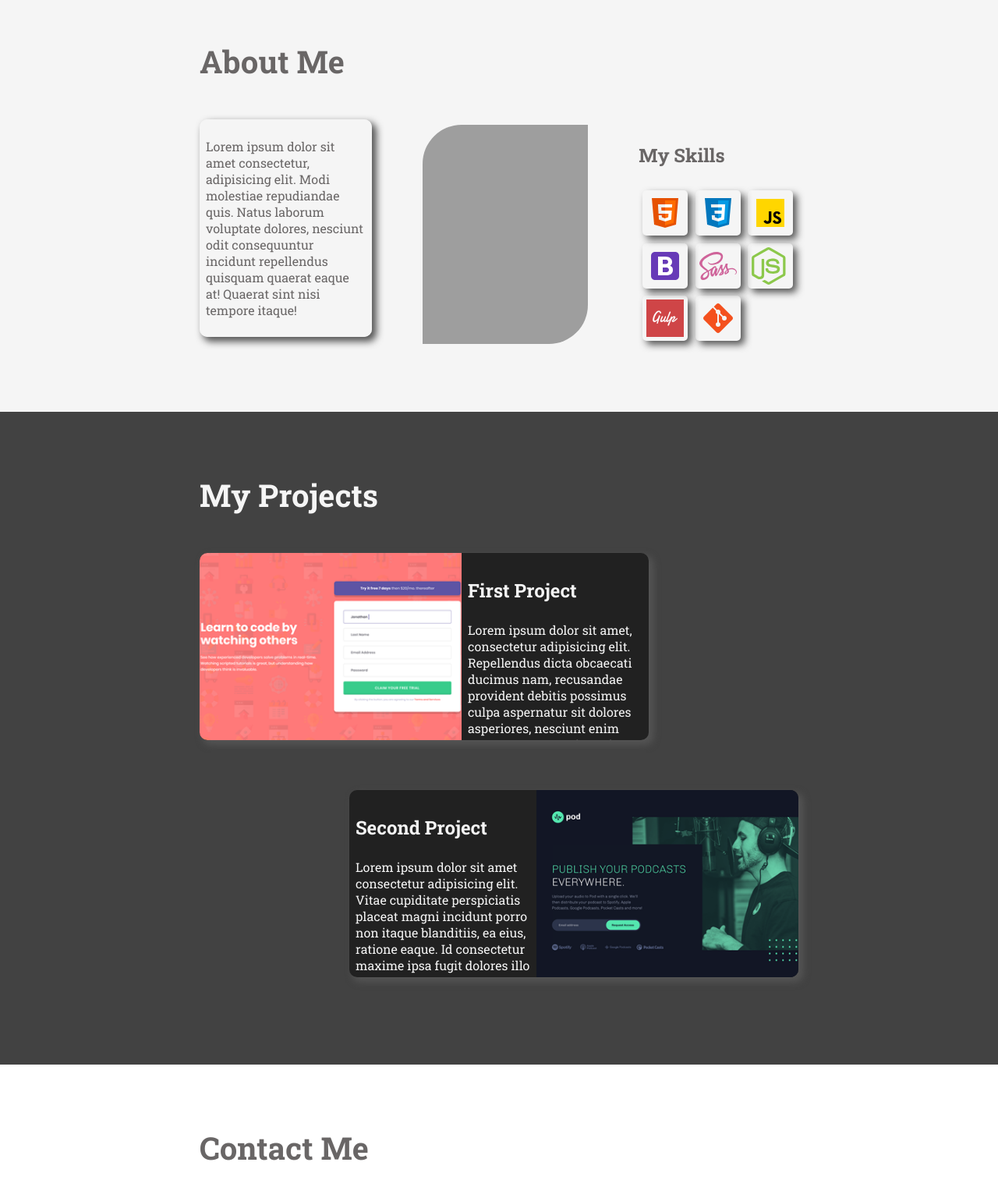
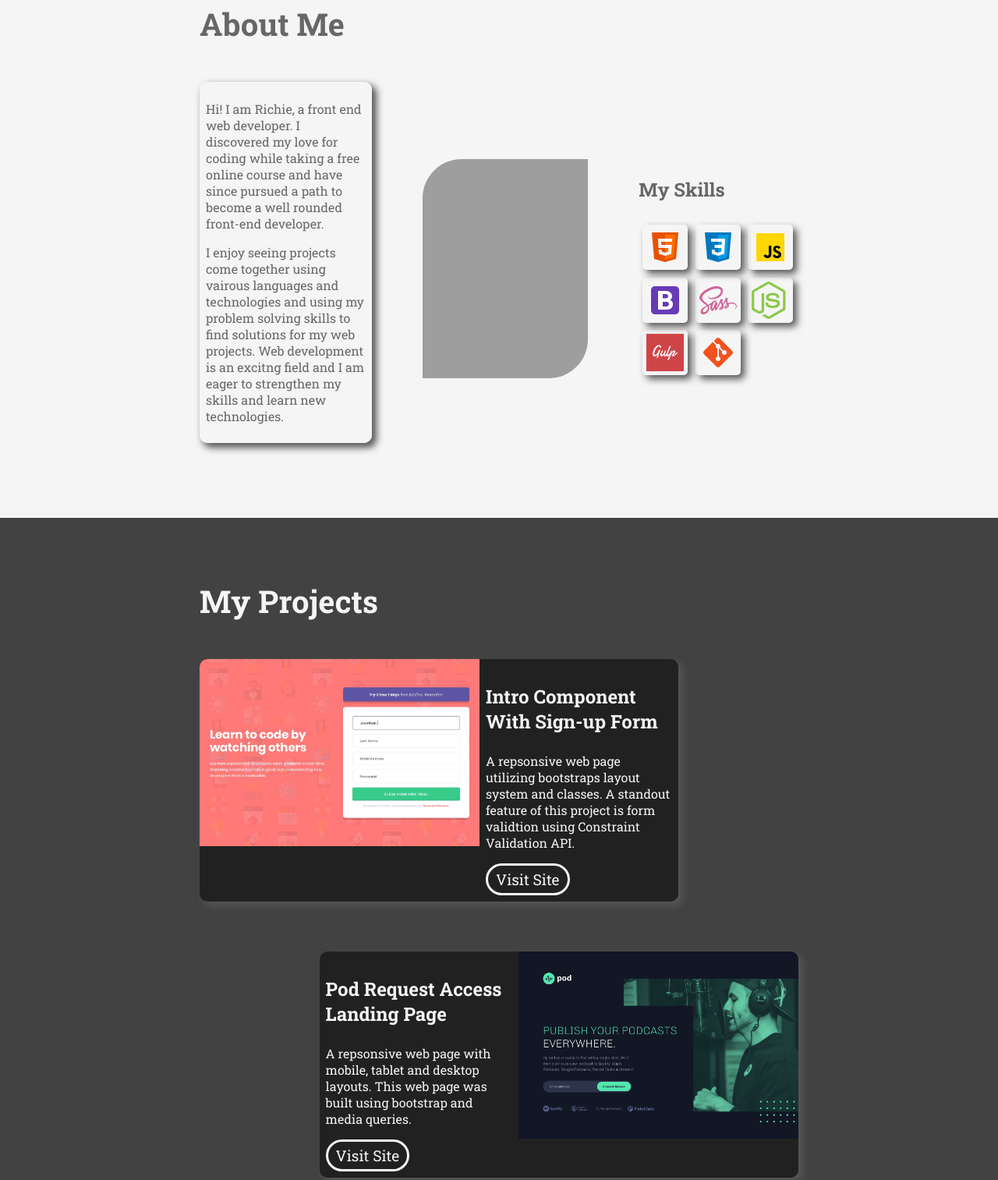
Before and after one commit to UnChich/Rich-Web-Development, a website: page index.html in a window 1280 px wide. Shown: the part 860-2373 px from the top of the page at 78% size. Drawn offline with Linux system fonts and the light colour scheme; grey boxes are pictures that could not be loaded.

Commit message:
about me, project descriptions and layout fix

```diff
--- a/css/styles.scss
+++ b/css/styles.scss
@@ -1,5 +1,5 @@
 @import url("https://fonts.googleapis.com/css2?family=Roboto+Slab:wght@100;200;300;400;500;600;700;800;900&display=swap");
-
+@import url("https://fonts.googleapis.com/css2?family=Kumbh+Sans:wght@100;200;300;400;500;600;700;800;900&display=swap");
 $light-theme: #f5f5f5;
 $dark-theme: #212121;
 $section-padding: 5vh 5vw 5vh 5vw;
@@ -13,6 +13,7 @@ html {
 
 body {
   font-family: "Roboto Slab", serif;
+
   margin: 0;
   padding: 0;
 }
@@ -231,14 +232,14 @@ body {
     }
 
     #projectImageOne {
-      background: url(../images/smaller-intro-component-with-sign-up-form.png);
+      background: url(../images/desktop-design.jpg);
       background-size: cover;
       background-repeat: no-repeat;
       background-position: center;
     }
 
     #projectImageTwo {
-      background: url(../images/smaller-pod-request-access-landing-page.png);
+      background: url(../images/pod-request-access-landing-page.png);
       background-size: cover;
       background-repeat: no-repeat;
       background-position: center;
@@ -407,7 +408,7 @@ body {
   }
 
   .hero {
-    height: 96vh;
+    height: 90vh;
     .hero-main {
       justify-content: flex-start;
 
@@ -462,8 +463,8 @@ body {
     .project-card {
       flex-direction: row;
       padding-bottom: 0;
-      width: 45vw;
-      height: 30vh;
+      height: max-content;
+      width: 80%;
       .project-image {
         width: 60%;
         height: 30vh;
--- a/index.html
+++ b/index.html
@@ -28,7 +28,7 @@
     <div class="hero">
       <div class="hero-main">
         <div class="content-group">
-          <h1>Hi Im Richie,</h1>
+          <h1>Richie Jaimes</h1>
           <h2>Front End Web Developer</h2>
         </div>
       </div>
@@ -41,10 +41,15 @@
       <div class="about-me-group">
         <div class="about-me-section">
           <p>
-            Lorem ipsum dolor sit amet consectetur, adipisicing elit. Modi
-            molestiae repudiandae quis. Natus laborum voluptate dolores,
-            nesciunt odit consequuntur incidunt repellendus quisquam quaerat
-            eaque at! Quaerat sint nisi tempore itaque!
+            Hi! I am Richie, a front end web developer. I discovered my love for
+            coding while taking a free online course and have since pursued a
+            path to become a well rounded front-end developer.
+          </p>
+          <p>
+            I enjoy seeing projects come together using vairous languages and
+            technologies and using my problem solving skills to find solutions
+            for my web projects. Web development is an excitng field and I am
+            eager to strengthen my skills and learn new technologies.
           </p>
         </div>
         <div class="center-image"></div>
@@ -210,12 +215,11 @@
       <div class="project-card">
         <div class="project-image" id="projectImageOne"></div>
         <div class="project-description">
-          <h3>First Project</h3>
+          <h3>Intro Component With Sign-up Form</h3>
           <p>
-            Lorem ipsum dolor sit amet, consectetur adipisicing elit.
-            Repellendus dicta obcaecati ducimus nam, recusandae provident
-            debitis possimus culpa aspernatur sit dolores asperiores, nesciunt
-            enim magnam excepturi maxime error quasi sequi.
+            A repsonsive web page utilizing bootstraps layout system and
+            classes. A standout feature of this project is form validtion using
+            Constraint Validation API.
           </p>
           <div class="project-link-container">
             <a
@@ -229,12 +233,10 @@
       <div class="project-card">
         <div class="project-image" id="projectImageTwo"></div>
         <div class="project-description">
-          <h3>Second Project</h3>
+          <h3>Pod Request Access Landing Page</h3>
           <p>
-            Lorem ipsum dolor sit amet consectetur adipisicing elit. Vitae
-            cupiditate perspiciatis placeat magni incidunt porro non itaque
-            blanditiis, ea eius, ratione eaque. Id consectetur maxime ipsa fugit
-            dolores illo accusamus!
+            A repsonsive web page with mobile, tablet and desktop layouts. This
+            web page was built using bootstrap and media queries.
           </p>
           <div class="project-link-container">
             <a
```
Also changed, not shown: css/styles.css, images/desktop-design.jpg (added), images/pod-request-access-landing-page.png (added).
